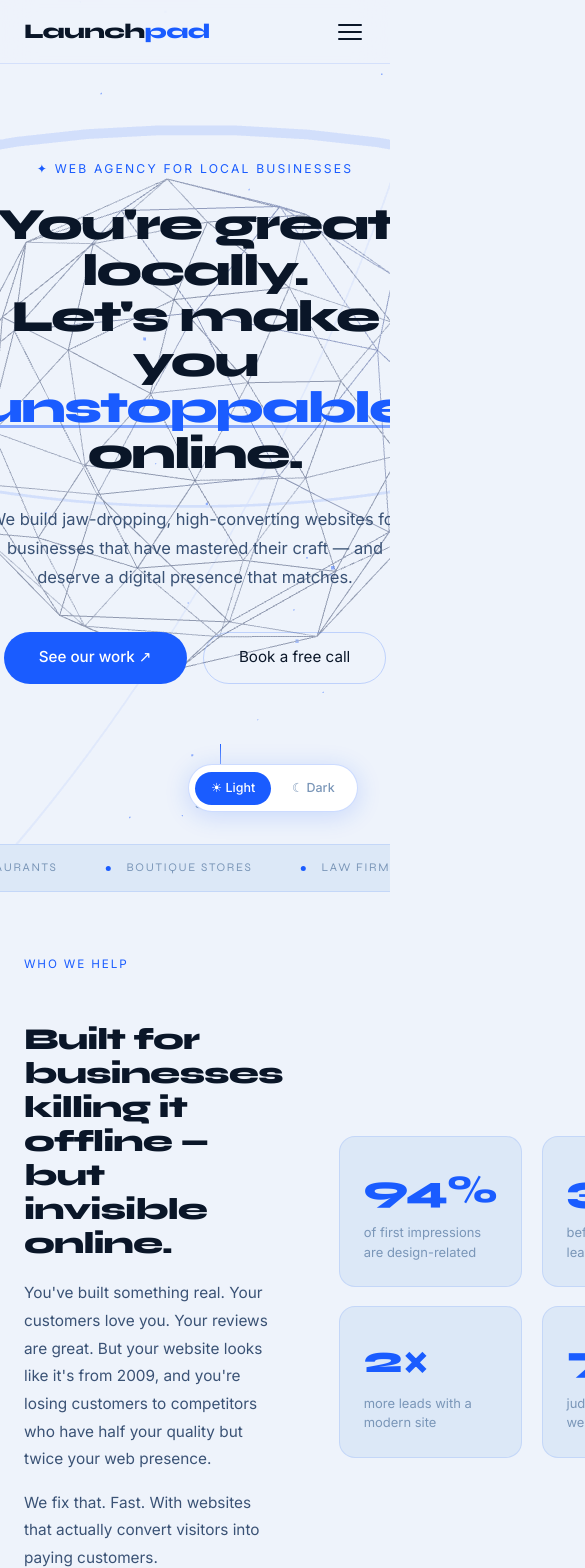
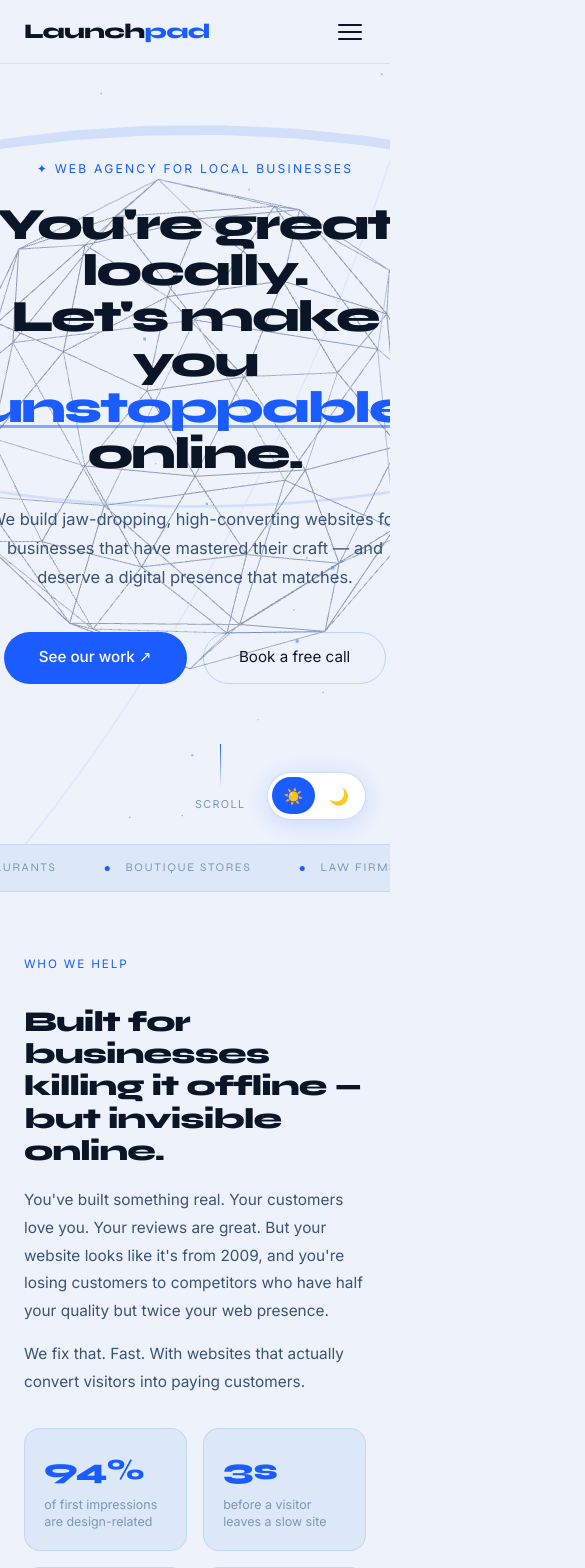
Before and after one commit to amannnnn6969/Launchpad-V2, a Next.js app: page / in a window 390 px wide. Shown: the top 1568 px of the page, 585 px wide, since content can reach past the window. Built offline with nearby package versions, Linux system fonts and the light colour scheme.

Commit message:
mobile-responsiveness part 1

```diff
--- a/components/Contact.tsx
+++ b/components/Contact.tsx
@@ -1,5 +1,5 @@
 "use client";
-import { useState } from "react";
+import { useState, useEffect } from "react";
 import { useInView } from "react-intersection-observer";
 
 const industries = [
@@ -10,7 +10,15 @@ const industries = [
 
 export default function Contact() {
   const [submitted, setSubmitted] = useState(false);
+  const [isMobile, setIsMobile] = useState(false);
   const { ref, inView } = useInView({ threshold: 0.1, triggerOnce: true });
+
+  useEffect(() => {
+    const check = () => setIsMobile(window.innerWidth < 768);
+    check();
+    window.addEventListener("resize", check);
+    return () => window.removeEventListener("resize", check);
+  }, []);
 
   const inputStyle: React.CSSProperties = {
     background: "var(--surface2)", border: "1px solid var(--border)",
@@ -19,26 +27,32 @@ export default function Contact() {
     outline: "none", width: "100%", transition: "border-color 0.2s, box-shadow 0.2s",
   };
   const labelStyle: React.CSSProperties = {
-    fontSize: "0.78rem", letterSpacing: "0.06em",
+    fontSize: "0.75rem", letterSpacing: "0.06em",
     textTransform: "uppercase", color: "var(--muted)",
     marginBottom: "0.4rem", display: "block",
   };
 
   return (
-    <div id="contact" style={{ background: "var(--surface)", border: "1px solid var(--border)", borderRadius: "2rem", padding: "5rem 3rem", maxWidth: 1200, margin: "0 auto 4rem", transition: "background 0.5s" }}>
-      <div ref={ref} className={`reveal ${inView ? "visible" : ""}`} style={{ textAlign: "center", marginBottom: "4rem" }}>
-        <h2 style={{ fontFamily: "Syne, sans-serif", fontSize: "clamp(1.9rem,3.5vw,2.8rem)", fontWeight: 800, letterSpacing: "-0.03em", color: "var(--text)" }}>Let&apos;s talk</h2>
+    <div id="contact" style={{
+      background: "var(--surface)", border: "1px solid var(--border)",
+      borderRadius: isMobile ? "1.2rem" : "2rem",
+      padding: isMobile ? "3rem 1.5rem" : "5rem 3rem",
+      maxWidth: 1200, margin: isMobile ? "0 1rem 2rem" : "0 auto 4rem",
+      transition: "background 0.5s",
+    }}>
+      <div ref={ref} className={`reveal ${inView ? "visible" : ""}`} style={{ textAlign: "center", marginBottom: "3rem" }}>
+        <h2 style={{ fontFamily: "Syne, sans-serif", fontSize: isMobile ? "1.8rem" : "clamp(1.9rem,3.5vw,2.8rem)", fontWeight: 800, letterSpacing: "-0.03em", color: "var(--text)" }}>Let&apos;s talk</h2>
         <p style={{ color: "var(--muted)", marginTop: "0.7rem" }}>Tell us about your business — we&apos;ll show you exactly how we&apos;d grow it online.</p>
       </div>
 
-      <div style={{ display: "grid", gridTemplateColumns: "1fr 1.4fr", gap: "4rem", alignItems: "start" }}>
+      <div style={{ display: "grid", gridTemplateColumns: isMobile ? "1fr" : "1fr 1.4fr", gap: isMobile ? "2rem" : "4rem", alignItems: "start" }}>
         {/* Info */}
         <div className={`reveal ${inView ? "visible" : ""}`}>
-          <h3 style={{ fontFamily: "Syne, sans-serif", fontSize: "1.4rem", fontWeight: 800, color: "var(--text)", marginBottom: "1rem" }}>Get your free audit</h3>
-          <p style={{ color: "var(--text2)", lineHeight: 1.8, fontSize: "0.95rem", marginBottom: "2rem" }}>No pitch, no pressure. We&apos;ll look at your current online presence and give you an honest breakdown of what&apos;s working and what isn&apos;t.</p>
+          <h3 style={{ fontFamily: "Syne, sans-serif", fontSize: "1.3rem", fontWeight: 800, color: "var(--text)", marginBottom: "1rem" }}>Get your free audit</h3>
+          <p style={{ color: "var(--text2)", lineHeight: 1.8, fontSize: "0.92rem", marginBottom: "1.5rem" }}>No pitch, no pressure. We&apos;ll look at your current online presence and give you an honest breakdown of what&apos;s working and what isn&apos;t.</p>
           {[["📧", "hello@launchpad.agency"], ["📞", "+91 98765 43210"], ["📍", "Mumbai, India — serving clients nationwide"]].map(([icon, text]) => (
-            <div key={text} style={{ display: "flex", alignItems: "center", gap: "0.8rem", marginBottom: "1rem", color: "var(--text2)", fontSize: "0.9rem" }}>
-              <div style={{ width: 36, height: 36, background: "var(--accent-glow)", border: "1px solid var(--border2)", borderRadius: "0.6rem", display: "flex", alignItems: "center", justifyContent: "center", fontSize: "1rem", flexShrink: 0 }}>{icon}</div>
+            <div key={text} style={{ display: "flex", alignItems: "center", gap: "0.8rem", marginBottom: "1rem", color: "var(--text2)", fontSize: "0.88rem" }}>
+              <div style={{ width: 34, height: 34, background: "var(--accent-glow)", border: "1px solid var(--border2)", borderRadius: "0.6rem", display: "flex", alignItems: "center", justifyContent: "center", fontSize: "0.95rem", flexShrink: 0 }}>{icon}</div>
               {text}
             </div>
           ))}
@@ -52,11 +66,12 @@ export default function Contact() {
             </div>
           ) : (
             <div style={{ display: "flex", flexDirection: "column", gap: "1rem" }}>
-              <div style={{ display: "grid", gridTemplateColumns: "1fr 1fr", gap: "1rem" }}>
+              {/* Always single column on mobile, 2-col on desktop */}
+              <div style={{ display: "grid", gridTemplateColumns: isMobile ? "1fr" : "1fr 1fr", gap: "1rem" }}>
                 <div><label style={labelStyle}>Your name</label><input style={inputStyle} placeholder="Rahul Sharma" /></div>
                 <div><label style={labelStyle}>Business name</label><input style={inputStyle} placeholder="Sharma & Co." /></div>
               </div>
-              <div style={{ display: "grid", gridTemplateColumns: "1fr 1fr", gap: "1rem" }}>
+              <div style={{ display: "grid", gridTemplateColumns: isMobile ? "1fr" : "1fr 1fr", gap: "1rem" }}>
                 <div><label style={labelStyle}>Email</label><input type="email" style={inputStyle} placeholder="rahul@business.com" /></div>
                 <div><label style={labelStyle}>Phone</label><input type="tel" style={inputStyle} placeholder="+91 98765 43210" /></div>
               </div>
@@ -71,14 +86,10 @@ export default function Contact() {
                 <label style={labelStyle}>Tell us about your business</label>
                 <textarea style={{ ...inputStyle, minHeight: 110, resize: "vertical" }} placeholder="What do you do, who are your customers, and what's your biggest online challenge?" />
               </div>
-              <button
-                onClick={() => setSubmitted(true)}
-                style={{ background: "var(--accent)", color: "#fff", border: "none", padding: "0.9rem 2.4rem", borderRadius: "2rem", fontSize: "0.95rem", fontWeight: 600, cursor: "pointer", fontFamily: "Inter, sans-serif", alignSelf: "flex-start", marginTop: "0.5rem", transition: "transform 0.2s, box-shadow 0.2s" }}
+              <button onClick={() => setSubmitted(true)} style={{ background: "var(--accent)", color: "#fff", border: "none", padding: "0.9rem 2.4rem", borderRadius: "2rem", fontSize: "0.95rem", fontWeight: 600, cursor: "pointer", fontFamily: "Inter, sans-serif", alignSelf: isMobile ? "stretch" : "flex-start", marginTop: "0.5rem", transition: "transform 0.2s, box-shadow 0.2s", textAlign: "center" }}
                 onMouseEnter={(e) => { (e.currentTarget as HTMLElement).style.transform = "scale(1.04)"; (e.currentTarget as HTMLElement).style.boxShadow = "0 0 28px var(--accent-glow)"; }}
                 onMouseLeave={(e) => { (e.currentTarget as HTMLElement).style.transform = "scale(1)"; (e.currentTarget as HTMLElement).style.boxShadow = "none"; }}
-              >
-                Send message →
-              </button>
+              >Send message →</button>
             </div>
           )}
         </div>
--- a/components/Portfolio.tsx
+++ b/components/Portfolio.tsx
@@ -1,5 +1,6 @@
 "use client";
 import { useInView } from "react-intersection-observer";
+import { useState, useEffect } from "react";
 
 const projects = [
   { title: "Spice Garden Restaurant", desc: "Full rebrand + online ordering", industry: "Restaurant", gradient: "linear-gradient(135deg,#0f2d6b 0%,#1a5cff 100%)" },
@@ -10,27 +11,33 @@ const projects = [
   { title: "BuildRight Contractors", desc: "Portfolio + quote request system", industry: "Construction", gradient: "linear-gradient(135deg,#0a1f45 0%,#4f7fe8 100%)" },
 ];
 
-function ProjectCard({ p, delay }: { p: typeof projects[0]; delay: number }) {
+function ProjectCard({ p, delay, isMobile }: { p: typeof projects[0]; delay: number; isMobile: boolean }) {
   const { ref, inView } = useInView({ threshold: 0.1, triggerOnce: true });
   return (
-    <div
-      ref={ref}
-      className={`reveal ${inView ? "visible" : ""}`}
-      style={{ transitionDelay: `${delay}ms`, borderRadius: "1.2rem", overflow: "hidden", border: "1px solid var(--border)", position: "relative", aspectRatio: "4/3", cursor: "pointer" }}
+    <div ref={ref} className={`reveal ${inView ? "visible" : ""}`} style={{ transitionDelay: `${delay}ms` }}>
+      {/* Image card */}
+      <div style={{
+        borderRadius: "1rem", overflow: "hidden",
+        border: "1px solid var(--border)", position: "relative",
+        aspectRatio: "4/3", transition: "transform 0.3s, box-shadow 0.3s",
+      }}
         onMouseEnter={(e) => {
+          if (!isMobile) {
             (e.currentTarget as HTMLElement).style.transform = "translateY(-6px)";
             (e.currentTarget as HTMLElement).style.boxShadow = "0 16px 48px var(--accent-glow)";
             const overlay = (e.currentTarget as HTMLElement).querySelector(".overlay") as HTMLElement;
             if (overlay) overlay.style.opacity = "1";
+          }
         }}
         onMouseLeave={(e) => {
+          if (!isMobile) {
             (e.currentTarget as HTMLElement).style.transform = "none";
             (e.currentTarget as HTMLElement).style.boxShadow = "none";
             const overlay = (e.currentTarget as HTMLElement).querySelector(".overlay") as HTMLElement;
             if (overlay) overlay.style.opacity = "0";
+          }
         }}
       >
-      {/* Mock browser UI */}
         <div style={{ width: "100%", height: "100%", background: p.gradient, display: "flex", alignItems: "center", justifyContent: "center", padding: "1.5rem" }}>
           <svg viewBox="0 0 280 200" fill="none" style={{ width: "75%", opacity: 0.9 }}>
             <rect x="20" y="10" width="240" height="12" rx="4" fill="rgba(255,255,255,0.15)" />
@@ -43,44 +50,53 @@ function ProjectCard({ p, delay }: { p: typeof projects[0]; delay: number }) {
             <rect x="188" y="140" width="72" height="48" rx="6" fill="rgba(255,255,255,0.1)" />
           </svg>
         </div>
-      {/* Overlay */}
-      <div
-        className="overlay"
-        style={{
-          position: "absolute", inset: 0,
-          background: "rgba(10,22,40,0.85)",
-          opacity: 0, transition: "opacity 0.3s",
-          display: "flex", flexDirection: "column",
-          alignItems: "center", justifyContent: "center",
-          gap: "0.5rem", padding: "1.5rem", textAlign: "center",
-        }}
-      >
+        {/* Desktop hover overlay */}
+        {!isMobile && (
+          <div className="overlay" style={{ position: "absolute", inset: 0, background: "rgba(10,22,40,0.85)", opacity: 0, transition: "opacity 0.3s", display: "flex", flexDirection: "column", alignItems: "center", justifyContent: "center", gap: "0.5rem", padding: "1.5rem", textAlign: "center" }}>
             <h3 style={{ fontFamily: "Syne, sans-serif", fontSize: "1rem", fontWeight: 700, color: "#fff" }}>{p.title}</h3>
             <p style={{ fontSize: "0.8rem", color: "rgba(255,255,255,0.65)" }}>{p.desc}</p>
             <span style={{ fontSize: "0.7rem", letterSpacing: "0.1em", textTransform: "uppercase", color: "var(--accent2)", border: "1px solid var(--accent2)", padding: "0.2rem 0.7rem", borderRadius: "2rem", marginTop: "0.3rem" }}>{p.industry}</span>
           </div>
+        )}
+      </div>
+      {/* Mobile: show info below card */}
+      {isMobile && (
+        <div style={{ padding: "0.8rem 0.2rem 0.4rem" }}>
+          <div style={{ display: "flex", justifyContent: "space-between", alignItems: "center" }}>
+            <h3 style={{ fontFamily: "Syne, sans-serif", fontSize: "0.95rem", fontWeight: 700, color: "var(--text)" }}>{p.title}</h3>
+            <span style={{ fontSize: "0.65rem", letterSpacing: "0.08em", textTransform: "uppercase", color: "var(--accent)", border: "1px solid var(--border2)", padding: "0.18rem 0.6rem", borderRadius: "2rem", whiteSpace: "nowrap", marginLeft: "0.5rem" }}>{p.industry}</span>
+          </div>
+          <p style={{ fontSize: "0.82rem", color: "var(--muted)", marginTop: "0.3rem" }}>{p.desc}</p>
+        </div>
+      )}
     </div>
   );
 }
 
 export default function Portfolio() {
   const { ref, inView } = useInView({ threshold: 0.1, triggerOnce: true });
+  const [isMobile, setIsMobile] = useState(false);
+  useEffect(() => {
+    const check = () => setIsMobile(window.innerWidth < 768);
+    check();
+    window.addEventListener("resize", check);
+    return () => window.removeEventListener("resize", check);
+  }, []);
+
   return (
-    <div
-      id="portfolio"
-      style={{
+    <div id="portfolio" style={{
       background: "var(--surface)", border: "1px solid var(--border)",
-        borderRadius: "2rem", padding: "5rem 3rem",
-        maxWidth: 1200, margin: "0 auto 4rem",
+      borderRadius: isMobile ? "1.2rem" : "2rem",
+      padding: isMobile ? "3rem 1.5rem" : "5rem 3rem",
+      maxWidth: 1200, margin: isMobile ? "0 1rem 2rem" : "0 auto 4rem",
       transition: "background 0.5s, border-color 0.5s",
-      }}
-    >
-      <div ref={ref} className={`reveal ${inView ? "visible" : ""}`} style={{ textAlign: "center", marginBottom: "4rem" }}>
-        <h2 style={{ fontFamily: "Syne, sans-serif", fontSize: "clamp(1.9rem, 3.5vw, 2.8rem)", fontWeight: 800, letterSpacing: "-0.03em", color: "var(--text)" }}>Our work</h2>
+    }}>
+      <div ref={ref} className={`reveal ${inView ? "visible" : ""}`} style={{ textAlign: "center", marginBottom: "3rem" }}>
+        <h2 style={{ fontFamily: "Syne, sans-serif", fontSize: isMobile ? "1.8rem" : "clamp(1.9rem, 3.5vw, 2.8rem)", fontWeight: 800, letterSpacing: "-0.03em", color: "var(--text)" }}>Our work</h2>
         <p style={{ color: "var(--muted)", marginTop: "0.7rem" }}>Real websites, real results — for real local businesses.</p>
       </div>
-      <div style={{ display: "grid", gridTemplateColumns: "repeat(3, 1fr)", gap: "1.4rem" }}>
-        {projects.map((p, i) => <ProjectCard key={p.title} p={p} delay={i * 60} />)}
+      <div style={{ display: "grid", gridTemplateColumns: isMobile ? "1fr" : "repeat(3, 1fr)", gap: isMobile ? "1.5rem" : "1.4rem" }}>
+        {projects.map((p, i) => <ProjectCard key={p.title} p={p} delay={i * 60} isMobile={isMobile} />)}
       </div>
     </div>
   );
--- a/components/ThemeToggle.tsx
+++ b/components/ThemeToggle.tsx
@@ -4,39 +4,23 @@ import { useTheme } from "./ThemeProvider";
 export default function ThemeToggle() {
   const { theme, setTheme } = useTheme();
   return (
-    <div
-      style={{
-        position: "fixed",
-        bottom: "2rem",
-        right: "2rem",
-        zIndex: 200,
-        background: "var(--surface)",
-        border: "1px solid var(--border2)",
-        borderRadius: "3rem",
-        padding: "0.4rem",
-        display: "flex",
-        gap: "0.3rem",
-        boxShadow: "0 4px 24px var(--accent-glow)",
-      }}
-    >
+    <div style={{
+      position: "fixed", bottom: "1.5rem", right: "1.5rem", zIndex: 200,
+      background: "var(--surface)", border: "1px solid var(--border2)",
+      borderRadius: "3rem", padding: "0.3rem",
+      display: "flex", gap: "0.2rem",
+      boxShadow: "0 4px 24px var(--accent-glow)",
+    }}>
       {(["light", "dark"] as const).map((t) => (
-        <button
-          key={t}
-          onClick={() => setTheme(t)}
-          style={{
-            background: theme === t ? "var(--accent)" : "transparent",
-            color: theme === t ? "#fff" : "var(--muted)",
-            border: "none",
-            borderRadius: "2rem",
-            padding: "0.45rem 1rem",
-            fontSize: "0.78rem",
-            fontWeight: 500,
-            cursor: "pointer",
-            fontFamily: "Inter, sans-serif",
-            transition: "background 0.25s, color 0.25s",
-          }}
-        >
-          {t === "light" ? "☀ Light" : "☾ Dark"}
+        <button key={t} onClick={() => setTheme(t)} style={{
+          background: theme === t ? "var(--accent)" : "transparent",
+          color: theme === t ? "#fff" : "var(--muted)",
+          border: "none", borderRadius: "2rem",
+          padding: "0.4rem 0.7rem",
+          fontSize: "1rem", cursor: "pointer",
+          transition: "background 0.25s, color 0.25s",
+        }}>
+          {t === "light" ? "☀️" : "🌙"}
         </button>
       ))}
     </div>
--- a/components/WhoWeHelp.tsx
+++ b/components/WhoWeHelp.tsx
@@ -1,5 +1,6 @@
 "use client";
 import { useInView } from "react-intersection-observer";
+import { useState, useEffect } from "react";
 
 const stats = [
   { num: "94%", desc: "of first impressions are design-related" },
@@ -10,20 +11,23 @@ const stats = [
 
 export default function WhoWeHelp() {
   const { ref, inView } = useInView({ threshold: 0.1, triggerOnce: true });
+  const [isMobile, setIsMobile] = useState(false);
+  useEffect(() => {
+    const check = () => setIsMobile(window.innerWidth < 768);
+    check();
+    window.addEventListener("resize", check);
+    return () => window.removeEventListener("resize", check);
+  }, []);
 
   return (
-    <section id="who" style={{ padding: "7rem 3rem", maxWidth: 1200, margin: "0 auto" }}>
-      <p
-        ref={ref}
-        className={`reveal ${inView ? "visible" : ""}`}
-        style={{ fontSize: "0.73rem", letterSpacing: "0.16em", textTransform: "uppercase", color: "var(--accent)", marginBottom: "1rem" }}
-      >
+    <section id="who" style={{ padding: isMobile ? "4rem 1.5rem" : "7rem 3rem", maxWidth: 1200, margin: "0 auto" }}>
+      <p ref={ref} className={`reveal ${inView ? "visible" : ""}`}
+        style={{ fontSize: "0.73rem", letterSpacing: "0.16em", textTransform: "uppercase", color: "var(--accent)", marginBottom: "1rem" }}>
         Who we help
       </p>
-
-      <div style={{ display: "grid", gridTemplateColumns: "1fr 1fr", gap: "3.5rem", alignItems: "center", marginTop: "3rem" }}>
+      <div style={{ display: "grid", gridTemplateColumns: isMobile ? "1fr" : "1fr 1fr", gap: isMobile ? "2rem" : "3.5rem", alignItems: "center", marginTop: "2rem" }}>
         <RevealBlock delay={0}>
-          <h2 style={{ fontFamily: "Syne, sans-serif", fontSize: "clamp(1.9rem, 3.5vw, 3rem)", fontWeight: 800, lineHeight: 1.12, letterSpacing: "-0.03em", marginBottom: "1.2rem", color: "var(--text)" }}>
+          <h2 style={{ fontFamily: "Syne, sans-serif", fontSize: isMobile ? "1.8rem" : "clamp(1.9rem, 3.5vw, 3rem)", fontWeight: 800, lineHeight: 1.12, letterSpacing: "-0.03em", marginBottom: "1.2rem", color: "var(--text)" }}>
             Built for businesses killing it offline — but invisible online.
           </h2>
           <p style={{ color: "var(--text2)", lineHeight: 1.8, fontSize: "0.96rem", marginBottom: "1rem" }}>
@@ -33,33 +37,19 @@ export default function WhoWeHelp() {
             We fix that. Fast. With websites that actually convert visitors into paying customers.
           </p>
         </RevealBlock>
-
         <RevealBlock delay={100}>
-          <div style={{ display: "grid", gridTemplateColumns: "1fr 1fr", gap: "1.2rem" }}>
+          <div style={{ display: "grid", gridTemplateColumns: "1fr 1fr", gap: "1rem" }}>
             {stats.map((s) => (
-              <div
-                key={s.num}
-                style={{
-                  background: "var(--bg2)",
-                  border: "1px solid var(--border)",
-                  borderRadius: "1rem",
-                  padding: "1.5rem",
-                  transition: "border-color 0.3s, transform 0.3s, box-shadow 0.3s",
-                  cursor: "default",
-                }}
-                onMouseEnter={(e) => {
-                  (e.currentTarget as HTMLElement).style.borderColor = "var(--accent)";
-                  (e.currentTarget as HTMLElement).style.transform = "translateY(-4px)";
-                  (e.currentTarget as HTMLElement).style.boxShadow = "0 8px 32px var(--accent-glow)";
-                }}
-                onMouseLeave={(e) => {
-                  (e.currentTarget as HTMLElement).style.borderColor = "var(--border)";
-                  (e.currentTarget as HTMLElement).style.transform = "none";
-                  (e.currentTarget as HTMLElement).style.boxShadow = "none";
-                }}
+              <div key={s.num} style={{
+                background: "var(--bg2)", border: "1px solid var(--border)",
+                borderRadius: "1rem", padding: "1.2rem",
+                transition: "border-color 0.3s, transform 0.3s, box-shadow 0.3s",
+              }}
+                onMouseEnter={(e) => { (e.currentTarget as HTMLElement).style.borderColor = "var(--accent)"; (e.currentTarget as HTMLElement).style.transform = "translateY(-4px)"; (e.currentTarget as HTMLElement).style.boxShadow = "0 8px 32px var(--accent-glow)"; }}
+                onMouseLeave={(e) => { (e.currentTarget as HTMLElement).style.borderColor = "var(--border)"; (e.currentTarget as HTMLElement).style.transform = "none"; (e.currentTarget as HTMLElement).style.boxShadow = "none"; }}
               >
-                <div style={{ fontFamily: "Syne, sans-serif", fontSize: "2.4rem", fontWeight: 800, color: "var(--accent)" }}>{s.num}</div>
-                <div style={{ fontSize: "0.81rem", color: "var(--muted)", marginTop: "0.3rem" }}>{s.desc}</div>
+                <div style={{ fontFamily: "Syne, sans-serif", fontSize: isMobile ? "1.8rem" : "2.4rem", fontWeight: 800, color: "var(--accent)" }}>{s.num}</div>
+                <div style={{ fontSize: "0.78rem", color: "var(--muted)", marginTop: "0.3rem", lineHeight: 1.4 }}>{s.desc}</div>
               </div>
             ))}
           </div>
@@ -72,11 +62,7 @@ export default function WhoWeHelp() {
 function RevealBlock({ children, delay = 0 }: { children: React.ReactNode; delay?: number }) {
   const { ref, inView } = useInView({ threshold: 0.1, triggerOnce: true });
   return (
-    <div
-      ref={ref}
-      className={`reveal ${inView ? "visible" : ""}`}
-      style={{ transitionDelay: `${delay}ms` }}
-    >
+    <div ref={ref} className={`reveal ${inView ? "visible" : ""}`} style={{ transitionDelay: `${delay}ms` }}>
       {children}
     </div>
   );
```
Lines whose indentation alone changed are shown as unchanged.
